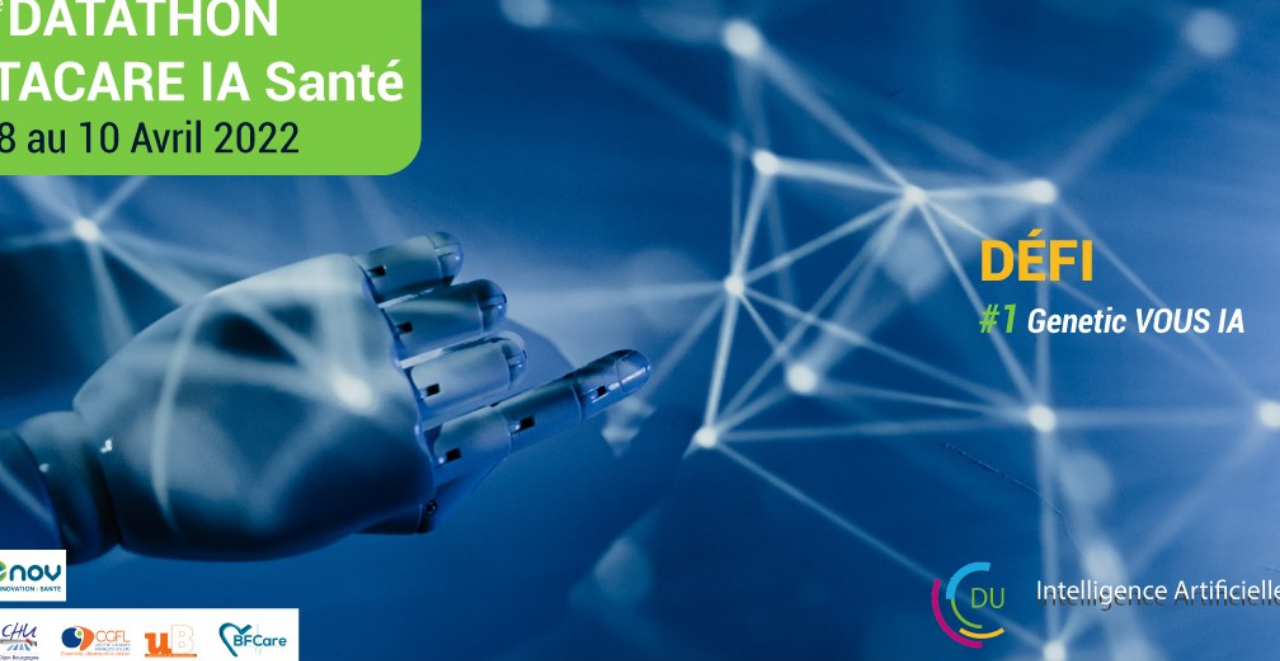
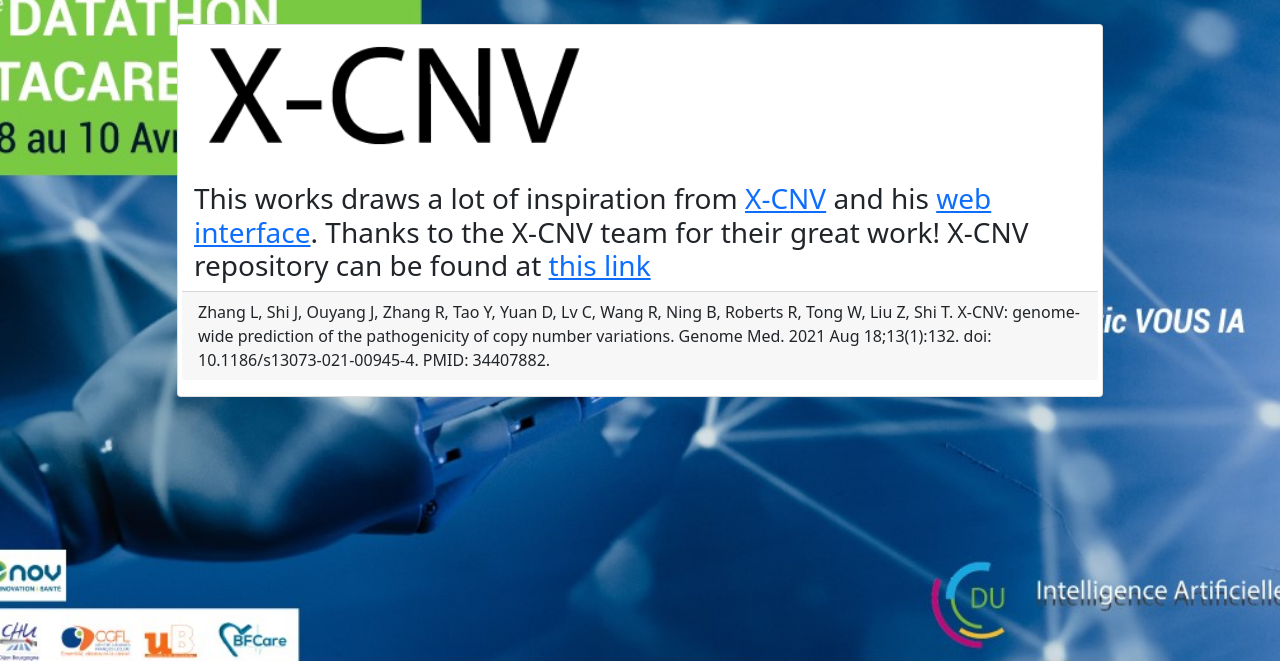
Before and after one commit to Teuira/cnvannot, a Flask app: page /useful_links in a window 1280 px wide. Shown: the part 56-717 px from the top of the page. Run offline with Flask 2, Linux system fonts and the light colour scheme; parts of the project's set-up code (start-up, migrations or seed data) failed here and were passed over; some libraries are stand-ins or nearby versions.

Commit message:
X-CNV link added.

```diff
--- a/cnvannot/gui/web/templates/useful_links.html
+++ b/cnvannot/gui/web/templates/useful_links.html
@@ -1,5 +1,31 @@
 {% extends "layout.html" %}
 
 {% block content %}
-
+<div class="container">
+    <br>
+    <div class="row justify-content-center">
+        <div class="col-12 col-md-10 col-lg-10">
+            <div class="card card-sm">
+                <img src="../static/images/xcnv.png" class="card-img-top" alt="X-CNV">
+                <div class="card-body row no-gutters align-items-center">
+                    <h3 style="display: inline">
+                        This works draws a lot of inspiration from <a href="https://pubmed.ncbi.nlm.nih.gov/34407882/">X-CNV</a>
+                        and his <a href="http://119.3.41.228/XCNV/index.php">web interface</a>.
+                        Thanks to the X-CNV team for their great work! X-CNV repository can be found at <a
+                            href="https://github.com/kbvstmd/XCNV">this link</a>
+                    </h3>
+                    <div class="card-footer" style="display: inline">
+                        Zhang L, Shi J, Ouyang J, Zhang R, Tao Y, Yuan D, Lv C, Wang R, Ning B, Roberts R, Tong W,
+                        Liu
+                        Z, Shi T. X-CNV: genome-wide prediction of the pathogenicity of copy number variations.
+                        Genome
+                        Med. 2021 Aug 18;13(1):132. doi: 10.1186/s13073-021-00945-4. PMID: 34407882.
+                    </div>
+                </div>
+            </div>
+        </div>
+        <!--end of col-->
+    </div>
+    <br>
+</div>
 {% endblock %}
```
Also changed, not shown: cnvannot/gui/web/static/images/xcnv.png (added).
